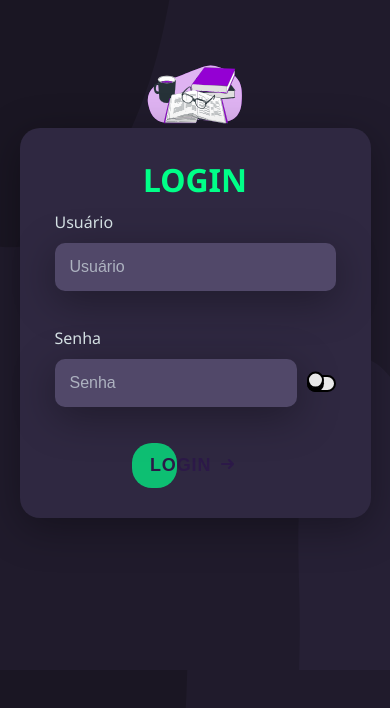
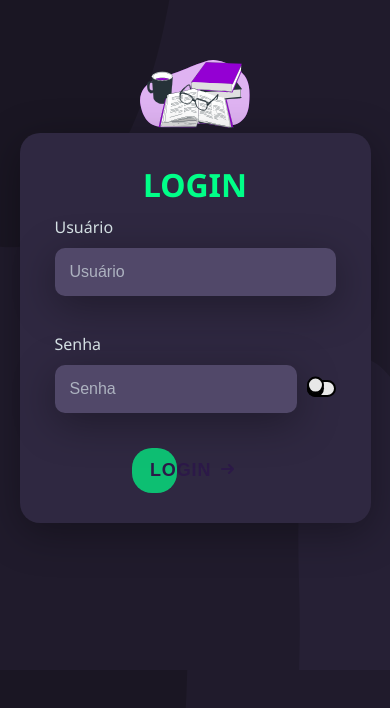
Before and after one commit to isaquebraga/dark-page-login, a plain HTML site: page index.html in a window 390 px wide. Shown: the part 174-882 px from the top of the page. Drawn offline with Linux system fonts and the light colour scheme; a web font is replaced by a local one.

Commit message:
Add files via upload

```diff
--- a/styles/index.css
+++ b/styles/index.css
@@ -323,7 +323,7 @@ body * {
     }
 
     .left-login-image {
-        width: 25vw;
+        width: 29vw;
     }
 
 }
```
